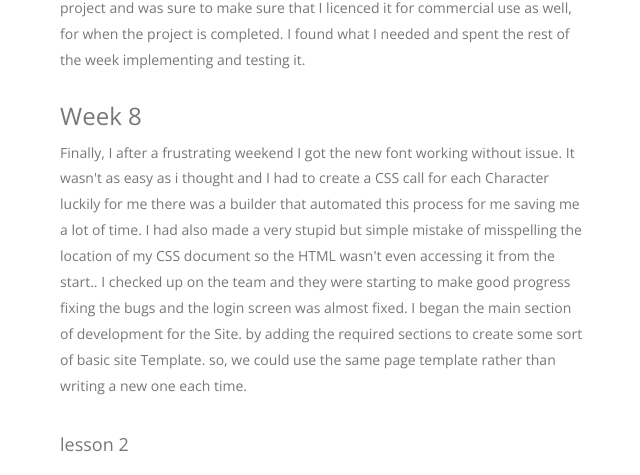
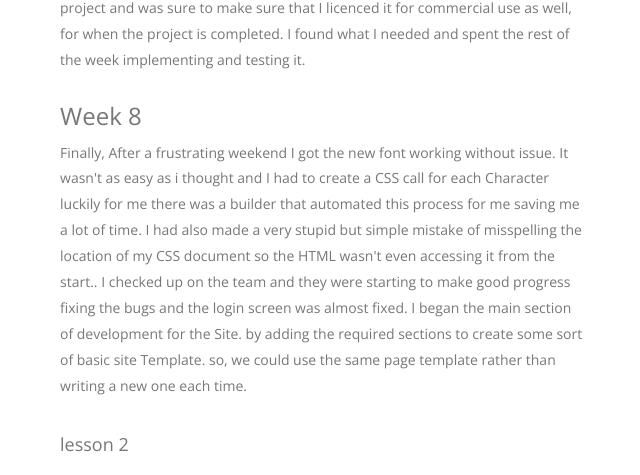
Before and after one commit to Kiwiboyz/Kiwiboyz.github.io, a plain HTML site: page MeelsOnWheels.html in a window 1280 px wide. Shown: the part 8515-8990 px from the top of the page, 429-1069 px from the left. Drawn offline with nearby package versions, Linux system fonts and the light colour scheme.

Commit message:
quick fix

```diff
--- a/MeelsOnWheels.html
+++ b/MeelsOnWheels.html
@@ -326,7 +326,7 @@
         <!-- /.section-title -->
         <div class="col-md-12">
           <h3>Week 8</h3>
-          <p> Finally, I after a frustrating weekend I got the new font working without issue.  It wasn't as easy as i thought and I had to create a CSS call for each Character luckily for me there was a builder that automated this process for me saving me a lot of time. I had also made a very stupid but simple mistake of misspelling the location of my CSS document so the HTML wasn't even accessing it from the start..
+          <p> Finally, After a frustrating weekend I got the new font working without issue.  It wasn't as easy as i thought and I had to create a CSS call for each Character luckily for me there was a builder that automated this process for me saving me a lot of time. I had also made a very stupid but simple mistake of misspelling the location of my CSS document so the HTML wasn't even accessing it from the start..
             I checked up on the team and they were starting to make good progress fixing the bugs and the login screen was almost fixed. I began the main section of development for the Site. by adding the required sections to create some sort of basic site Template. so, we could use the same page template rather than writing a new one each time. <br>
             <br>
           <h4>lesson 2</h4>
```
